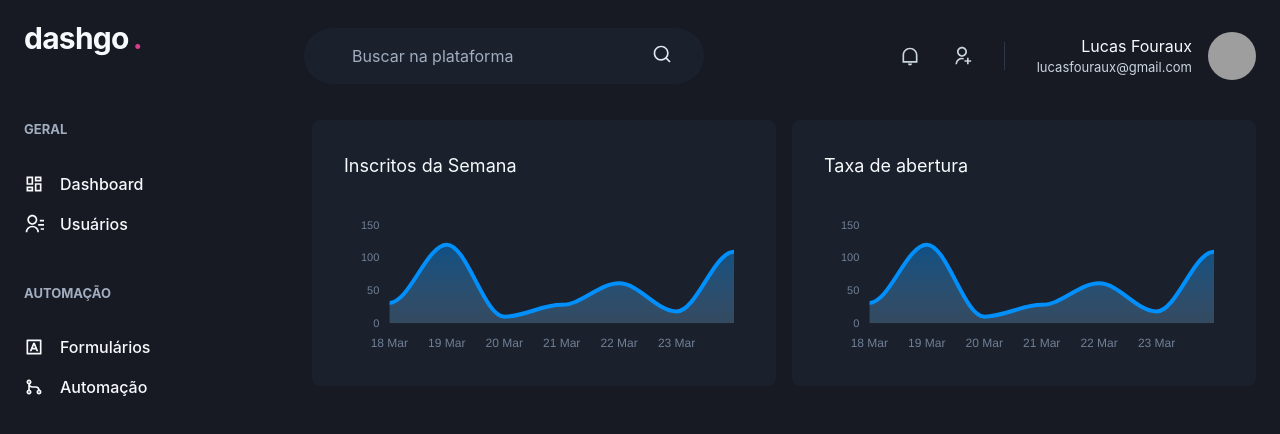
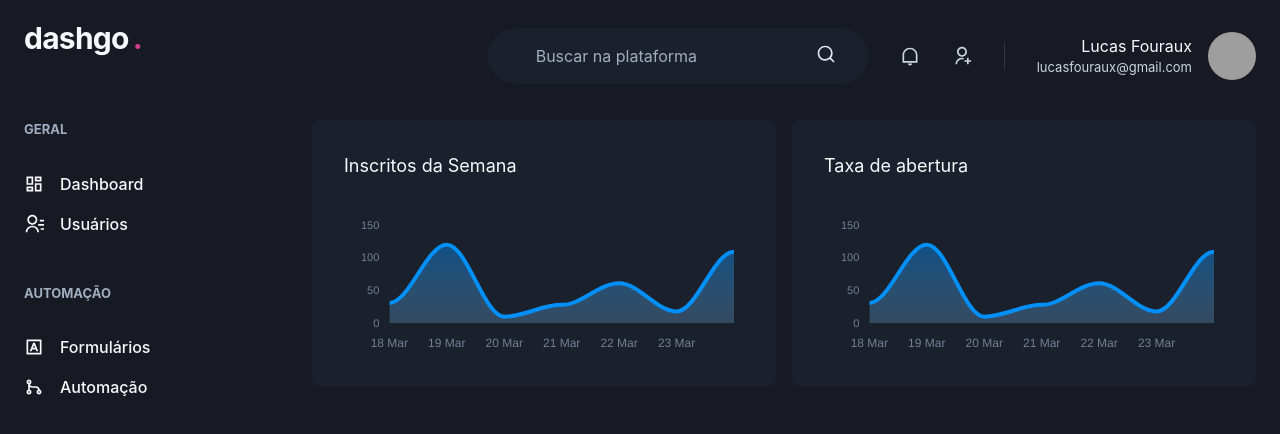
Before and after one commit to lucasfouraux/dashgo, a Next.js app: page /dashboard in a window 1280 px wide. Shown: the top 434 px of the page. Built offline with nearby package versions, Linux system fonts and the light colour scheme; grey boxes are pictures that could not be loaded.

Commit message:
refactor: separate Header component into smaller components

```diff
--- a/src/components/Header.tsx
+++ /dev/null
@@ -1,81 +0,0 @@
-import { Avatar, Box, Flex, HStack, Icon, Input, Text } from "@chakra-ui/react";
-import { RiNotificationLine, RiSearchLine, RiUserAddLine } from 'react-icons/ri'
-
-export function Header() {
-  return (
-    <Flex
-      as="header"
-      width="100%"
-      maxWidth={1480}
-      height="20"
-      mx="auto"
-      mt="4"
-      px="6"
-      align="center*"
-    >
-      <Text
-        fontSize="3xl"
-        fontWeight="bold"
-        letterSpacing="tight"
-        width="64"
-      >
-        dashgo
-        <Text as="span" ml="1" color="pink.500">.</Text>
-      </Text>
-
-      <Flex
-        as="label"
-        flex="1"
-        py="4"
-        px="8"
-        ml="6"
-        maxWidth={400}
-        alignSelf="center"
-        color="gray.200"
-        position="relative"
-        bg="gray.800"
-        borderRadius="full"
-      >
-        <Input
-          color="gray.50"
-          variant="unstyled"
-          px="4"
-          mr="4"
-          placeholder="Buscar na plataforma"
-          _placeholder={{ color: 'gray.400' }}
-        />
-
-        <Icon as={ RiSearchLine } fontSize="20" />
-
-      </Flex>
-
-      <Flex
-        align="center"
-        ml="auto"
-      >
-        <HStack
-          spacing="8"
-          mx="8"
-          pr="8"
-          py="1"
-          color="gray.300"
-          borderRightWidth={1}
-          borderColor="gray.700"
-        >
-          <Icon as={RiNotificationLine} fontSize="20" />
-          <Icon as={RiUserAddLine} fontSize="20" />
-        </HStack>
-
-        <Flex align="center">
-          <Box mr="4" textAlign="right">
-            <Text>Lucas Fouraux</Text>
-            <Text color="gray.300" fontSize="small">lucasfouraux@gmail.com</Text>
-          </Box>
-
-          <Avatar size="md" name="Lucas Fouraux"src="https://github.com/lucasfouraux.png"/>
-        </Flex>
-      </Flex>
-
-    </Flex>
-  )
-}
--- /dev/null
+++ b/src/components/Header/Logo.tsx
@@ -0,0 +1,15 @@
+import { Text } from "@chakra-ui/react";
+
+export function Logo() {
+  return(
+    <Text
+      fontSize="3xl"
+      fontWeight="bold"
+      letterSpacing="tight"
+      width="64"
+    >
+      dashgo
+      <Text as="span" ml="1" color="pink.500">.</Text>
+    </Text>
+  );
+}
--- /dev/null
+++ b/src/components/Header/NotificationsNav.tsx
@@ -0,0 +1,19 @@
+import { HStack, Icon } from "@chakra-ui/react";
+import { RiNotificationLine, RiUserAddLine } from "react-icons/ri";
+
+export function NotificationsNav() {
+  return(
+    <HStack
+      spacing="8"
+      mx="8"
+      pr="8"
+      py="1"
+      color="gray.300"
+      borderRightWidth={1}
+      borderColor="gray.700"
+    >
+      <Icon as={RiNotificationLine} fontSize="20" />
+      <Icon as={RiUserAddLine} fontSize="20" />
+    </HStack>
+  );
+}
--- /dev/null
+++ b/src/components/Header/Profile.tsx
@@ -0,0 +1,14 @@
+import { Avatar, Flex, Box, Text } from "@chakra-ui/react"
+
+export function Profile() {
+  return(
+    <Flex align="center">
+      <Box mr="4" textAlign="right">
+        <Text>Lucas Fouraux</Text>
+        <Text color="gray.300" fontSize="small">lucasfouraux@gmail.com</Text>
+      </Box>
+
+      <Avatar size="md" name="Lucas Fouraux"src="https://github.com/lucasfouraux.png"/>
+    </Flex>
+  );
+}
--- /dev/null
+++ b/src/components/Header/SearchBox.tsx
@@ -0,0 +1,30 @@
+import { Flex, Icon, Input } from "@chakra-ui/react";
+import { RiSearchLine } from "react-icons/ri";
+
+export function SearchBox() {
+  return(
+    <Flex
+      as="label"
+      flex="1"
+      py="4"
+      px="8"
+      ml="6"
+      maxWidth={400}
+      alignSelf="center"
+      color="gray.200"
+      position="relative"
+      bg="gray.800"
+      borderRadius="full"
+    >
+      <Input
+        color="gray.50"
+        variant="unstyled"
+        px="4"
+        mr="4"
+        placeholder="Buscar na plataforma"
+        _placeholder={{ color: 'gray.400' }}
+      />
+      <Icon as={ RiSearchLine } fontSize="20" />
+    </Flex>
+  );
+}
--- /dev/null
+++ b/src/components/Header/index.tsx
@@ -0,0 +1,33 @@
+import {  Flex } from "@chakra-ui/react";
+import { Logo } from "./Logo";
+import { NotificationsNav } from "./NotificationsNav";
+import { Profile } from "./Profile";
+import { SearchBox } from "./SearchBox";
+
+export function Header() {
+  return (
+    <Flex
+      as="header"
+      width="100%"
+      maxWidth={1480}
+      height="20"
+      mx="auto"
+      mt="4"
+      px="6"
+      align="center*"
+    >
+      <Logo />
+
+      <Flex
+        align="center"
+        ml="auto"
+      >
+
+        <SearchBox />
+        <NotificationsNav />
+        <Profile />
+
+      </Flex>
+    </Flex>
+  )
+}
```
